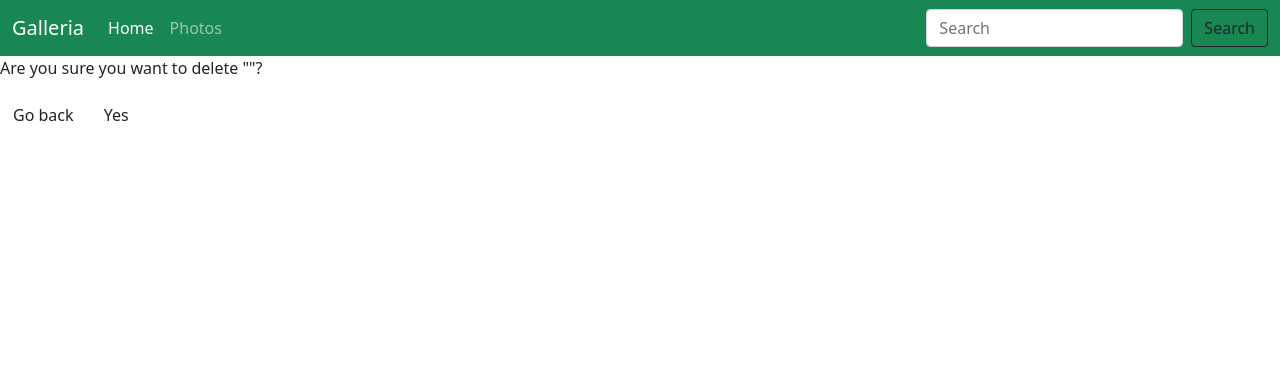
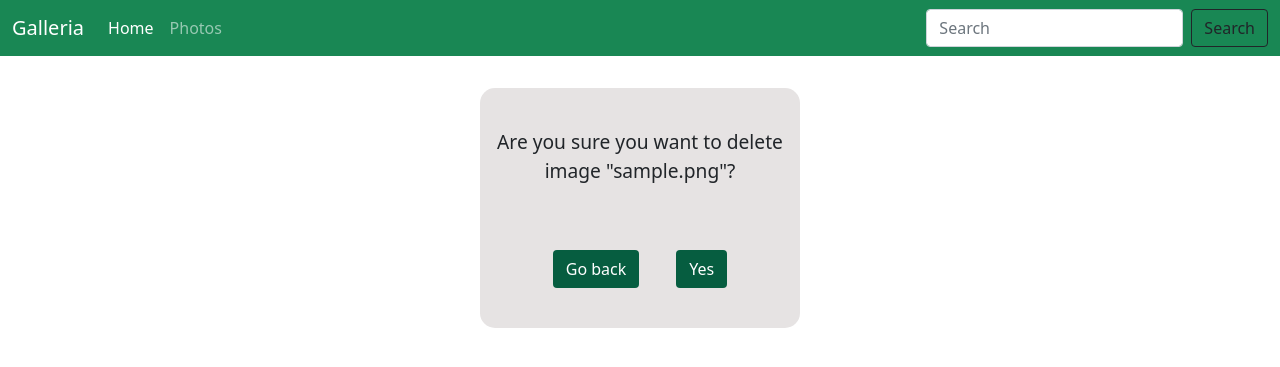
Before and after one commit to M0nicah/gallery, a Django app: page /delete_image/1 in a window 1280 px wide. Shown: the top 367 px of the page. Run offline with Django 4.2, Linux system fonts and the light colour scheme; tables that the repository leaves empty hold one stand-in row (values such as "Sample post").

Commit message:
add styles to delete form

```diff
--- a/galleria/models.py
+++ b/galleria/models.py
@@ -12,6 +12,9 @@ class Location(models.Model):
 
     def save_location(self):
         self.save()
+
+    def delete_location(self):
+        self.delete()
 
 class Category(models.Model):
     category = models.CharField(max_length=80)
@@ -37,7 +40,6 @@ class Image(models.Model):
     def delete_image(self):
         self.delete()
 
-
     class Meta:
         ordering = ['posted_date']
 
--- a/galleria/templates/galleria/delete.html
+++ b/galleria/templates/galleria/delete.html
@@ -1,15 +1,12 @@
 {% extends 'galleria/base.html' %}
+
 {% load static %}
-
-{% block link %}
-    <link rel="stylesheet" href="{% static 'styles/delete.css' %}">
-{% endblock %}
 
 {% block content %}
 <main>
     <form class="delete-form" action="" method="POST">
         {% csrf_token %}
-        <p>Are you sure you want to delete <span>"{{image.name}}"</span>?</p>
+        <p>Are you sure you want to delete image <span>"{{image.image_name}}"</span>?</p>
         <div class="delete-footer">
             <a class="btn delete-btn" href="{{ request.META.HTTP_REFERER }}">Go back</a>
             <input class="btn" type="submit" value="Yes">
--- a/galleria/templates/galleria/gallery.html
+++ b/galleria/templates/galleria/gallery.html
@@ -1,6 +1,7 @@
 {%extends 'galleria/base.html'%}
 
 {% block content %}
+{% load static %}
 
 <p class="text-center text-success">A gallery is where we store our photos</p>
 
@@ -15,14 +16,18 @@
       <h4 class="text-center"> {{ image.location }} </h4>
     </div> -->
     <!--Display  images  -->
+
     <div class="col-xs-6 col-sm-6 col-md-6 col-lg-6 card">
       <img src="{{image.image.url}}" class="img-responsive" alt="{{ image.image_description }}">
       <a href="{% url 'update_image' image.id %}"><button class="btn btn-info">Update</button></a>
       <a href="{% url 'delete_image' image.id %}"><button class="btn btn-danger">Delete</button></a>
       <blockquote class="text-center text-muted"> Posted {{ image.posted_date|timesince }} ago,</blockquote>
     </div>
+
+
   </div>
   {% endfor %}
+
 
   <div>
     <a href="{% url 'add_image'  %}"><button class="btn btn-primary justify-content-center">Add New Image</button></a>
--- a/static/css/base.css
+++ b/static/css/base.css
@@ -1,8 +1,47 @@
-/* .card{
+.container {
+  display: grid;
+  grid-template-rows: auto auto auto;
+  grid-gap: 15px;
+  padding: 2rem;
+  margin-top: 1rem;
+}
 
-} */
+.nav {
+  background-color: #e4dee4;
+}
 
-.nav{
-    background-color: #e4dee4;
+img {
+  width: 35vw;
+  height: 35vh;
+}
 
+.delete-form {
+  display: grid;
+  justify-content: center;
+  align-items: center;
+  margin: auto;
+  background-color: rgb(230, 227, 227);
+  text-align: center;
+  font-size: larger;
+  width: 25vw;
+  height: 30vh;
+  padding: 1rem;
+  border-radius: 15px;
+  margin-top: 2rem;
 }
+
+.delete-footer{
+
+    justify-content: center;
+    align-items: center;
+    margin: auto;
+}
+.delete-footer a{
+    background-color: rgb(6, 93, 64);
+    margin-right: 2rem;
+    color: white;
+}
+.delete-footer input{
+    background-color: rgb(6, 93, 64);
+    color: white;
+}
```
Also changed, not shown: galleria/tests.py (+31 -0 lines), static/css/delete.css (added, +8 -0 lines), media/gallery/Snapchat-318492469.jpg (added), media/gallery/fish-underwater-red-betta_sXqrCWV.jpg (added).
